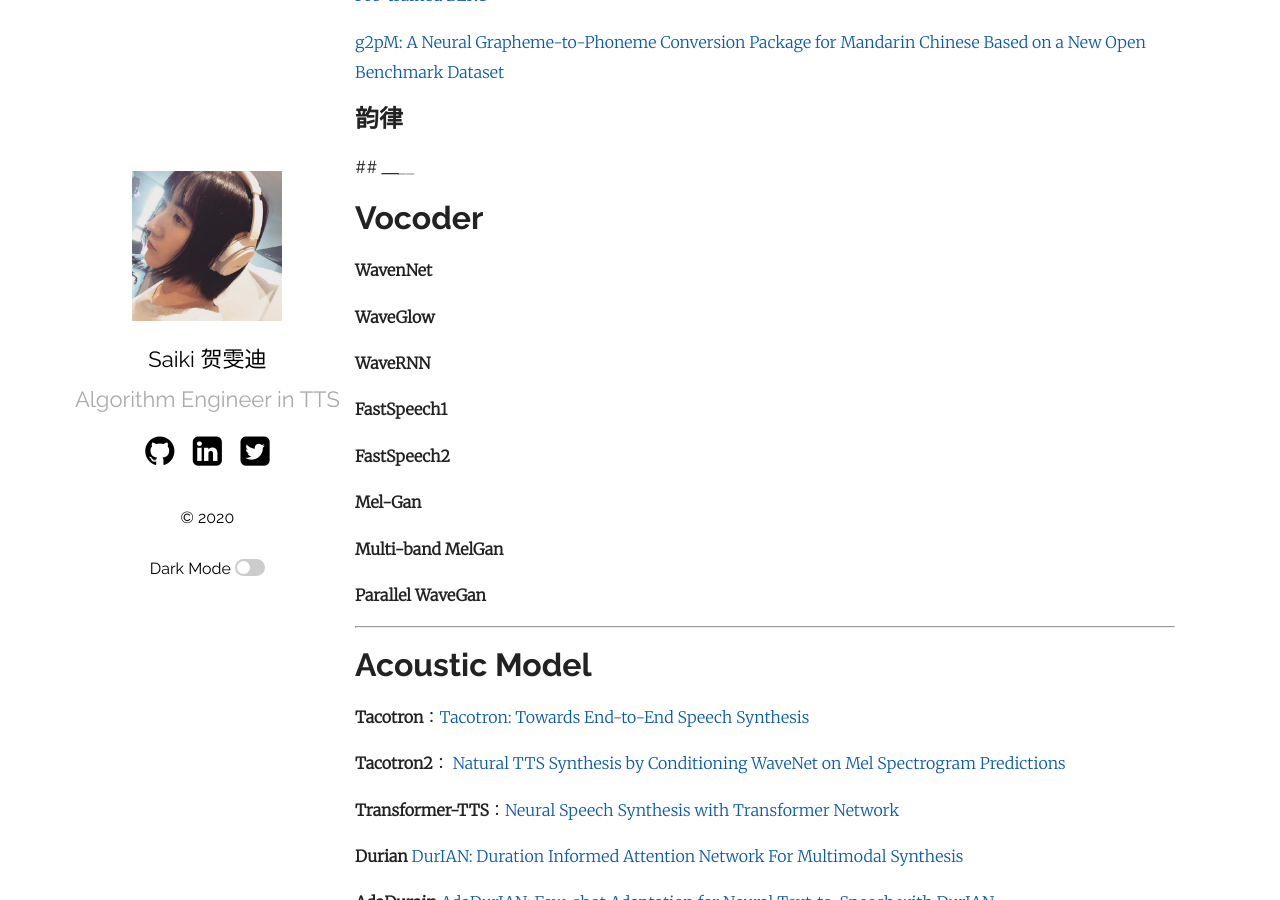
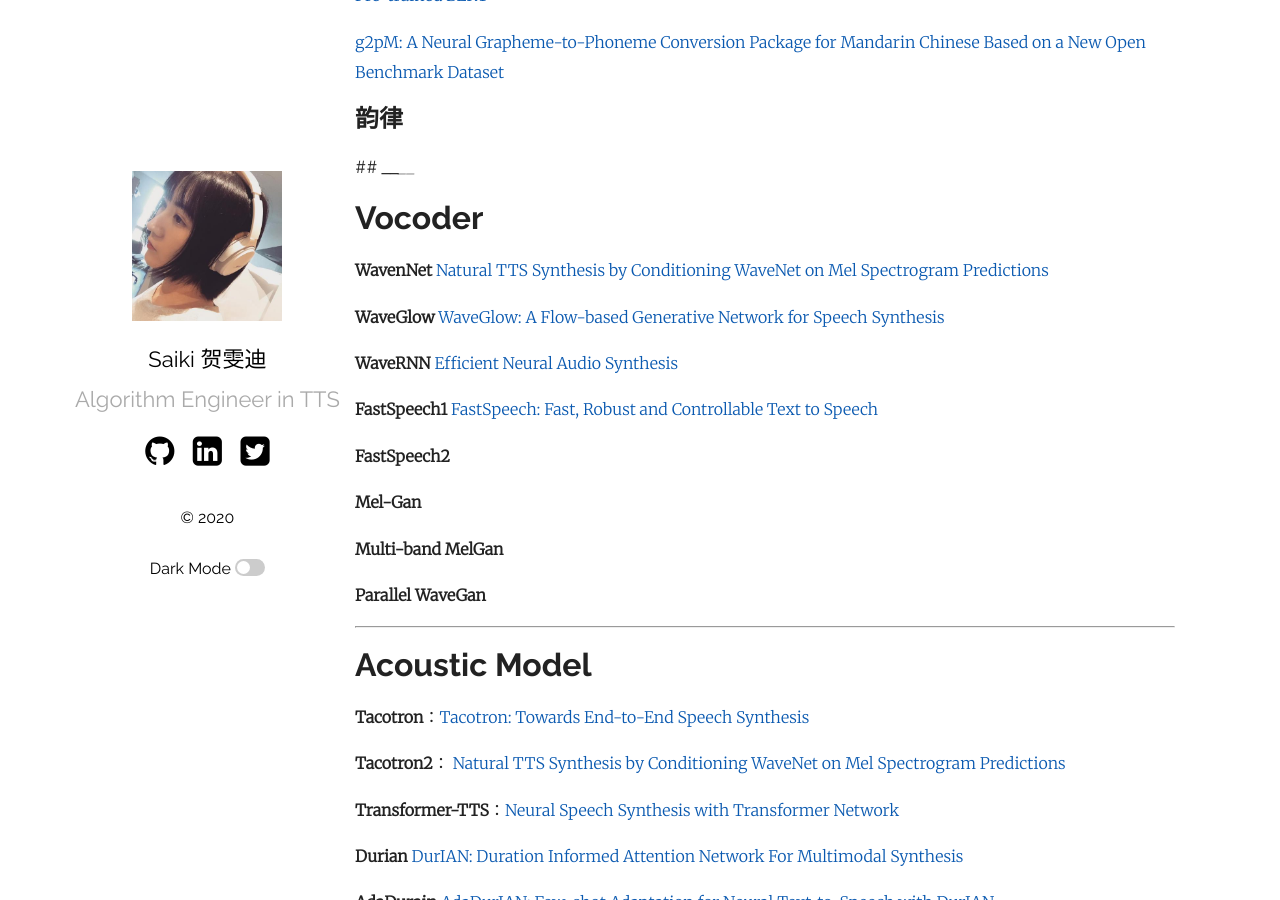
Before and after one commit to MisakaMikoto96/saikidee.github.io, a Jekyll site: the page built from _posts/2020-09-16-tts-paper.markdown, in a window 1280 px wide and 900 px high, scrolled down 360 px. Built offline with Jekyll 4.4.1, drawn with Linux system fonts in a browser that asks for light colours.

Commit message:
Update 2020-09-16-tts-paper.markdown

```diff
--- a/_posts/2020-09-16-tts-paper.markdown
+++ b/_posts/2020-09-16-tts-paper.markdown
@@ -24,13 +24,13 @@ __________
 
 
 # Vocoder
-**WavenNet**
+**WavenNet** [Natural TTS Synthesis by Conditioning WaveNet on Mel Spectrogram Predictions](https://arxiv.org/abs/1712.05884.pdf)
 
-**WaveGlow**
+**WaveGlow** [WaveGlow: A Flow-based Generative Network for Speech Synthesis](https://arxiv.org/abs/1811.00002.pdf)
 
-**WaveRNN**
+**WaveRNN** [Efficient Neural Audio Synthesis](https://arxiv.org/abs/1802.08435.pdf)
 
-**FastSpeech1**
+**FastSpeech1** [FastSpeech: Fast, Robust and Controllable Text to Speech](https://arxiv.org/abs/1905.09263.pdf)
 
 **FastSpeech2**
 
```
